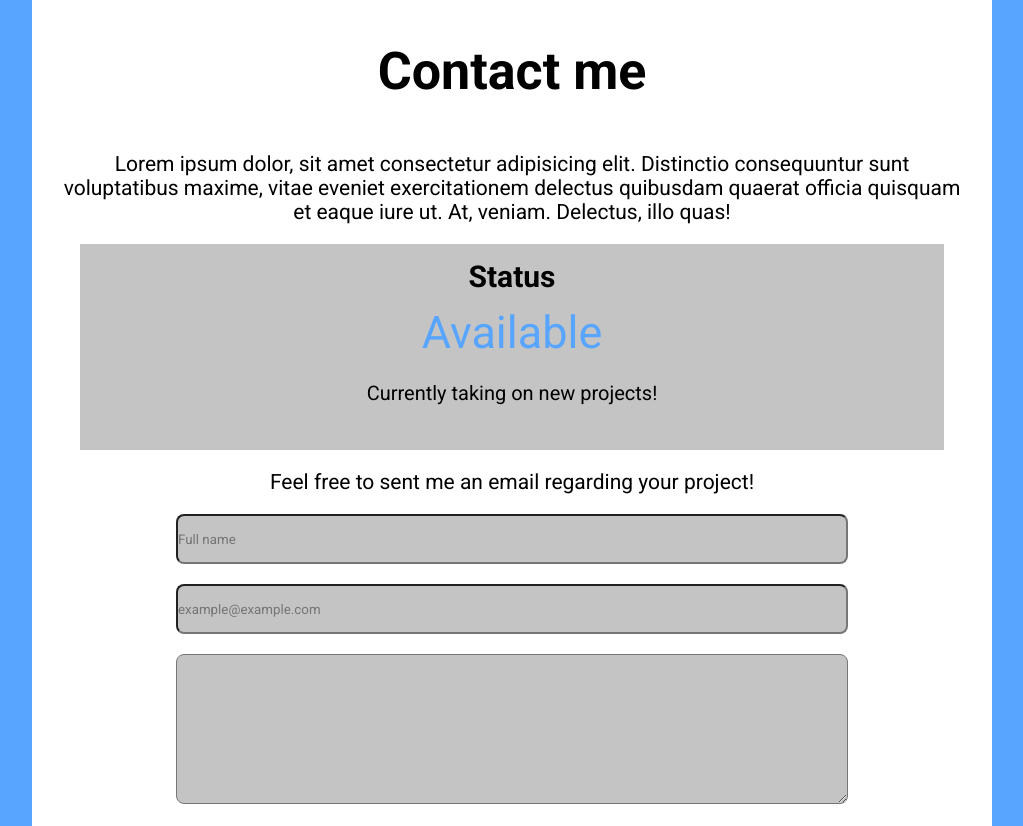
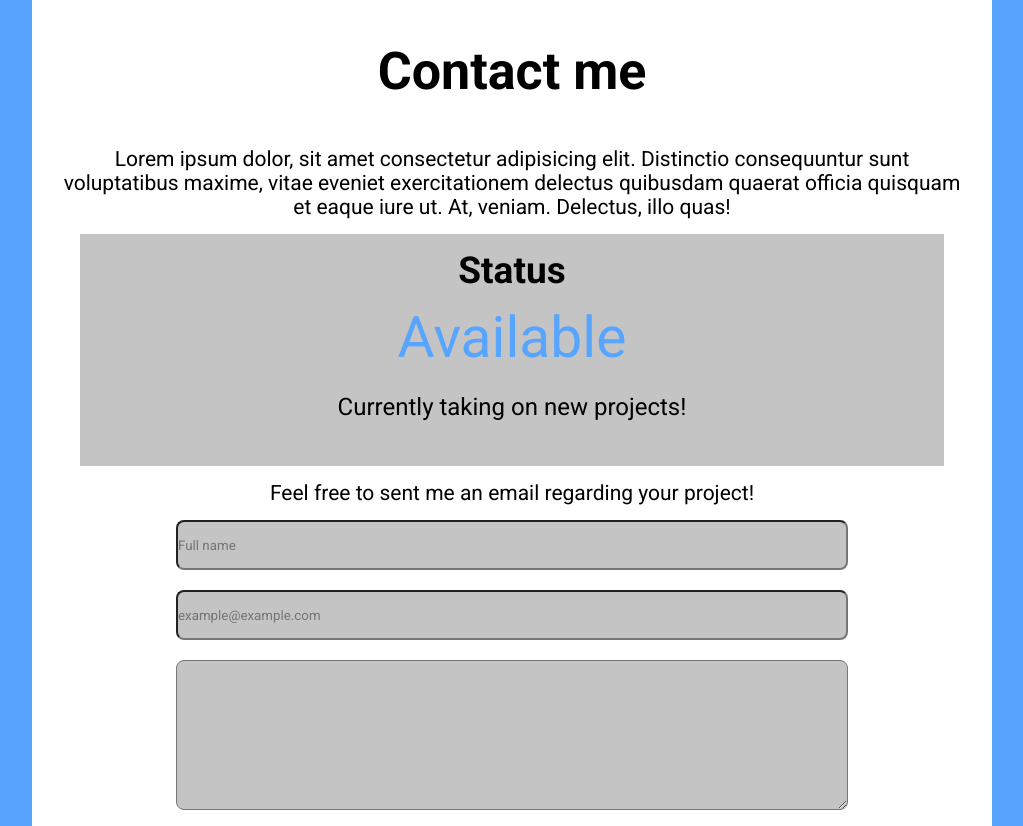
Before and after one commit to Peeters-Jef/jefpeeters.github.io, a website: page public/contact.html in a window 1280 px wide. Shown: the part 69-895 px from the top of the page, without its empty margins (128-1151 px from the left). Drawn offline with Linux system fonts and the light colour scheme.

Commit message:
contact form 600px

```diff
--- a/src/styles/2-layout/contact.css
+++ b/src/styles/2-layout/contact.css
@@ -5,7 +5,7 @@
 }
 
 .contact__text {
-    padding: 2rem 0;
+    padding: 1.5rem 0;
 }
 
 .contact__status {
@@ -107,7 +107,6 @@
 }
 
 @media (min-width: 28em) {
-
     .contact__text {
         margin: auto 3rem;
     }
@@ -144,3 +143,21 @@
         margin: auto 2rem;
     }
 }
+
+@media (min-width: 37.5em) {
+    .status__title {
+        font-size: 3.7rem;
+    }
+
+    .status__availability {
+        font-size: 5.7rem;
+    }
+
+    .status__text {
+        font-size: 2.4rem;
+    }
+
+    .form__submit input {
+        padding: 2rem 3.5rem;
+    }
+}
```
